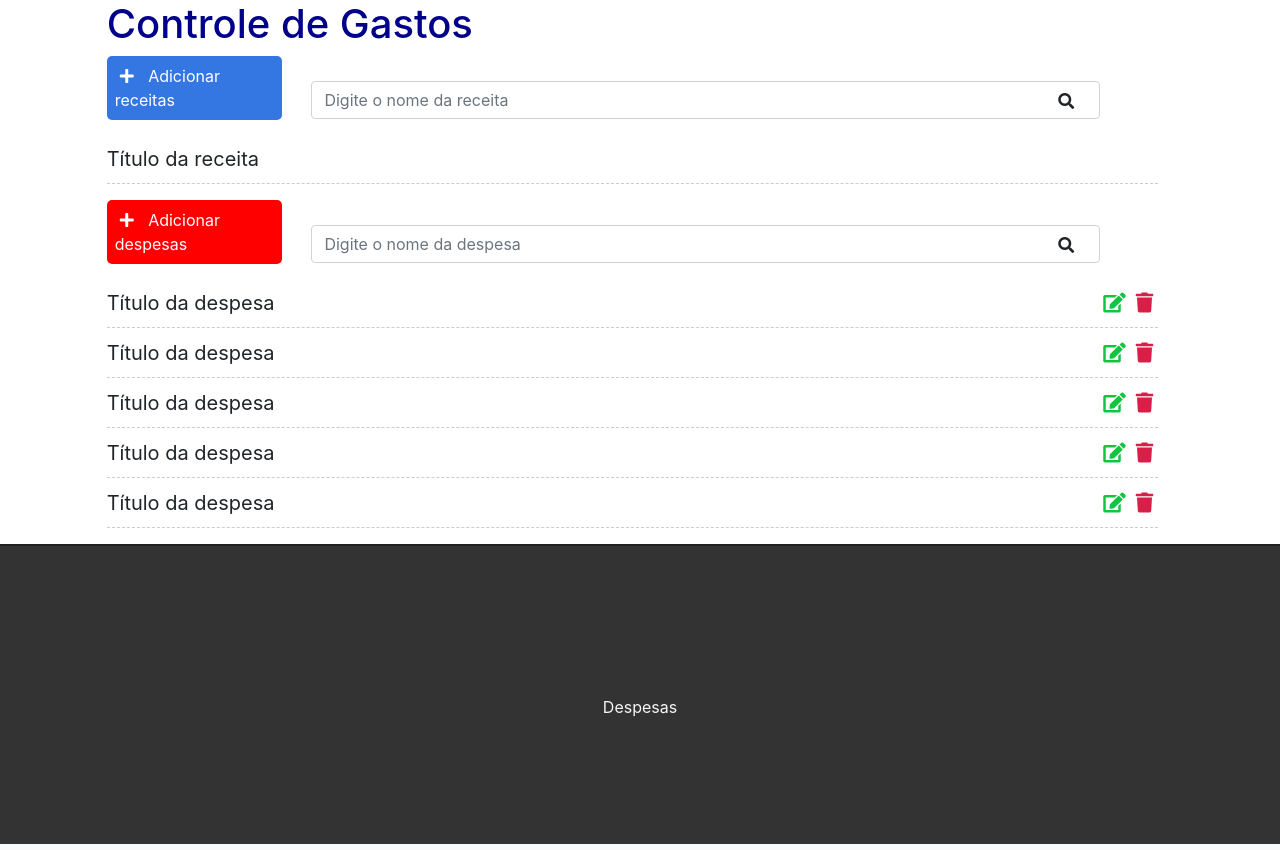
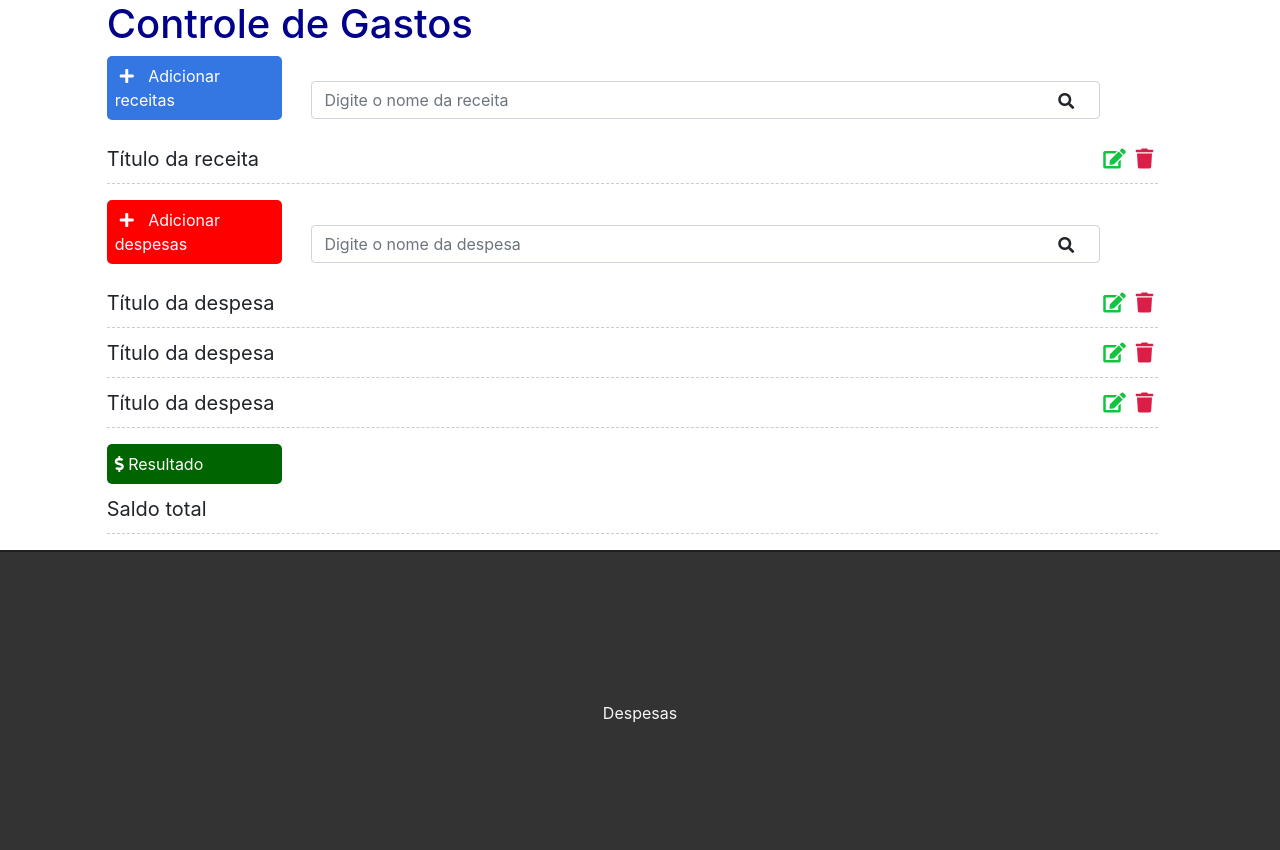
Before and after one commit to taisatavares/controle_gastos, a Django app: page / in a window 1280 px wide. Shown: the part 57-907 px from the top of the page. Run offline with Django 4.2, Linux system fonts and the light colour scheme; some libraries are stand-ins or nearby versions.

Commit message:
estilizando template

```diff
--- a/contas/static/css/styles.css
+++ b/contas/static/css/styles.css
@@ -64,6 +64,25 @@ h1 {
     margin-left: 5px;
 }
 
+/* Botão de Resultado */
+
+.result-div {
+    background-color: #006400;
+    cursor: pointer;
+    display: inline-block;
+    color: #FFF;
+    padding: 8px;
+    border-radius: 5px;
+    margin-right: 25px;
+}
+
+.fas fa-dollar-sign {
+    color: #FFF;
+    margin-right: 10px;
+    margin-left: 5px;
+}
+
+
 /* Lista de receitas */
 
 .list-div {
@@ -82,16 +101,27 @@ h1 {
     border-bottom: 1px dashed #CCC;
 }
 
-.fa-solid fa-brazilian-real-sign {
+.fas.fa-trash, .fas.fa-edit {
     cursor: pointer;
     margin: 5px;
     font-size: 20px;
     float: right;
 }
 
-.fa-solid fa-brazilian-real-sign {
-    color: #32CD32;
+.fas.fa-trash {
+    color: #db1e47;
 }
+
+.fas.fa-edit {
+    color: #13c43f;
+}
+
+.fas.fa-plus {
+    color: #FFF;
+    margin-right: 10px;
+    margin-left: 5px;
+}
+
 
 /* pesquisa */
 
@@ -148,6 +178,25 @@ h1 {
     margin-left: 5px;
 }
 
+/* Lista de saldo */
+
+.list-div {
+    padding-left: 0;
+}
+
+.saldo-list {
+    padding-left: 0;
+}
+
+.saldo-item {
+    list-style: none;
+    font-size: 20px;
+    height: 50px;
+    padding-top: 10px;
+    border-bottom: 1px dashed #CCC;
+}
+
+
 /* Search */
 
 .fas.fa-search {
@@ -157,6 +206,21 @@ h1 {
 }
 
 .search-div {
+    padding: 0;
+    margin-top: 15px;
+    margin-bottom: 15px;
+    display: inline-block;
+}
+
+/* Saldo total */
+
+.fas fa-coffee fa-border {
+    position: absolute;
+    top: 12px;
+    right: 26px;
+}
+
+.saldo-div {
     padding: 0;
     margin-top: 15px;
     margin-bottom: 15px;
--- a/contas/templates/base.html
+++ b/contas/templates/base.html
@@ -8,7 +8,7 @@
     <meta http-equiv="X-UA-Compatible" content="ie=edge">
     <title>{% block title %}{% endblock %}</title>
     <link href="https://stackpath.bootstrapcdn.com/bootstrap/4.3.1/css/bootstrap.min.css" rel="stylesheet" integrity="sha384-ggOyR0iXCbMQv3Xipma34MD+dH/1fQ784/j6cY/iJTQUOhcWr7x9JvoRxT2MZw1T" crossorigin="anonymous">
-    <link rel="stylesheet" href="https://use.fontawesome.com/releases/v5.7.2/css/all.css" integrity="sha384-fnmOCqbTlWIlj8LyTjo7mOUStjsKC4pOpQbqyi7RrhN7udi9RwhKkMHpvLbHG9Sr" crossorigin="anonymous">
+    <link rel="stylesheet" href="https://use.fontawesome.com/releases/v5.15.4/css/all.css" integrity="sha384-DyZ88mC6Up2uqS4h/KRgHuoeGwBcD4Ng9SiP4dIRy0EXTlnuz47vAwmeGwVChigm" crossorigin="anonymous"/>
     <link rel="stylesheet" href="{% static 'css/styles.css' %}">
 </head>
 <body>
--- a/contas/templates/contas/list.html
+++ b/contas/templates/contas/list.html
@@ -15,7 +15,8 @@
     <ul class="receita-list">
         <li class="receita-item">
             <span>Título da receita</span>
-            <span><i class="fa-solid fa-brazilian-real-sign"></i></span>
+            <span><i class="fas fa-trash"></i></span>
+            <span><i class="fas fa-edit"></i></span>
         </li>
         </ul>
 </div>
@@ -43,15 +44,15 @@
             <span><i class="fas fa-trash"></i></span>
             <span><i class="fas fa-edit"></i></span>
         </li>
-        <li class="despesa-item">
-            <span>Título da despesa</span>
-            <span><i class="fas fa-trash"></i></span>
-            <span><i class="fas fa-edit"></i></span>
-        </li>
-        <li class="despesa-item">
-            <span>Título da despesa</span>
-            <span><i class="fas fa-trash"></i></span>
-            <span><i class="fas fa-edit"></i></span>
+    </ul>
+    </div>
+    <div class="offset-1 col-10 list-div">
+    <div class="col-2 result-div">
+        <i class="fas fa-dollar-sign"></i> Resultado
+    </div>
+    <ul class="saldo-list">
+        <li class="saldo-item">
+            <span>Saldo total</span>
         </li>
     </ul>
 </div>
```
